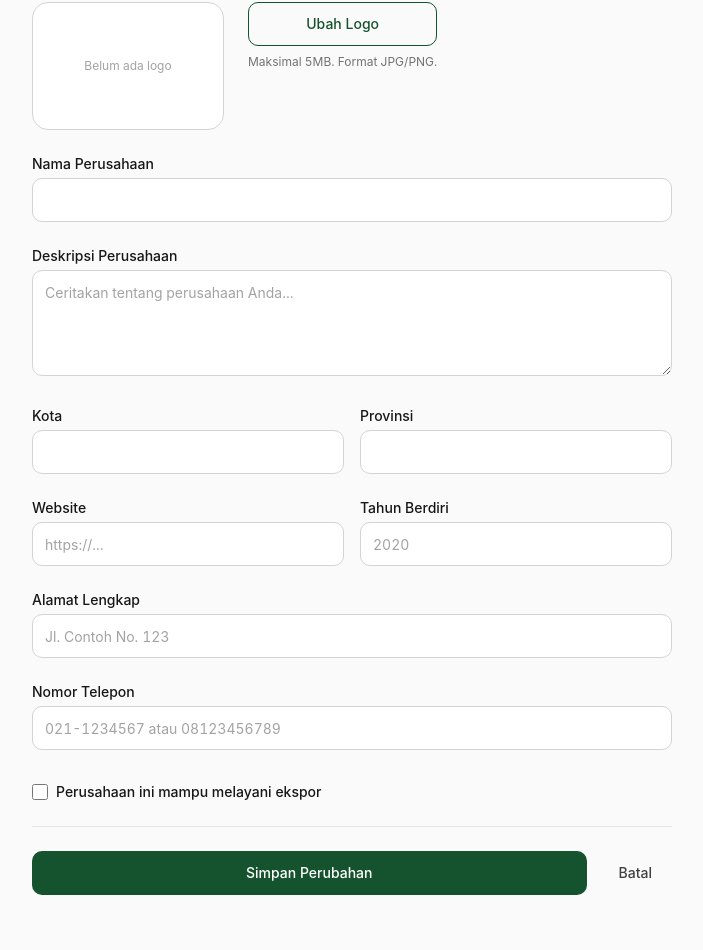
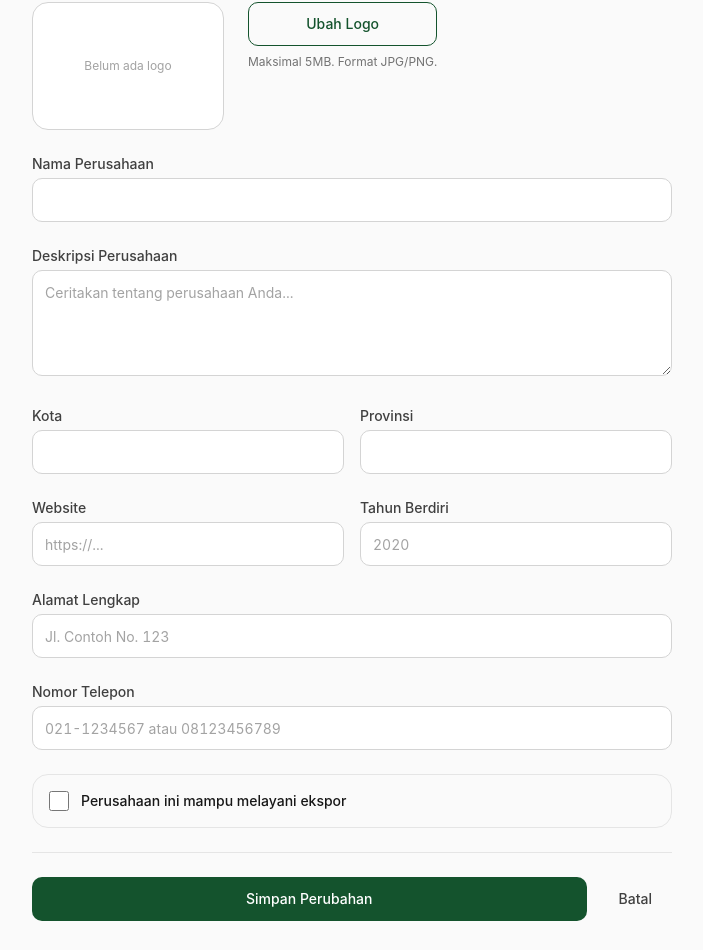
Before and after one commit to tradeindo888-dotcom/tradeindo, a Next.js app: page /en/workspace/seller/profile in a window 1280 px wide. Shown: the part 204-1154 px from the top of the page, without its empty margins (288-991 px from the left). Before the commit the page ends 1131 px from the top, so only its background shows below. Built offline with nearby package versions, Linux system fonts and the light colour scheme; no server answers.

Commit message:
check box

```diff
--- a/src/app/[lang]/rfqs/new/page.tsx
+++ b/src/app/[lang]/rfqs/new/page.tsx
@@ -169,24 +169,24 @@ export default function NewRfqPage() {
 
   return (
     <div className="mx-auto max-w-2xl px-4 py-8">
-      <h1 className="font-display text-2xl font-bold mb-6">
+      <h1 className="font-display text-2xl font-bold mb-6 text-neutral-900 dark:text-white">
         {lang === "en" ? "Create New RFQ" : "Buat RFQ Baru"}
       </h1>
 
       <form onSubmit={handleSubmit} className="bg-white dark:bg-neutral-900 border border-neutral-200 dark:border-neutral-800 rounded-xl p-6 shadow-sm space-y-5">
 
         <div>
-          <label className="text-sm font-medium block mb-1">Judul RFQ</label>
+          <label className="text-sm font-medium block mb-1 text-neutral-700 dark:text-neutral-300">Judul RFQ</label>
           <input required value={form.title} onChange={(e) => setForm({ ...form, title: e.target.value })} className={inputClass} placeholder="Contoh: Butuh Kopi Arabika 500kg" />
         </div>
 
         <div>
-          <label className="text-sm font-medium block mb-1">Deskripsi</label>
+          <label className="text-sm font-medium block mb-1 text-neutral-700 dark:text-neutral-300">Deskripsi</label>
           <textarea required rows={3} value={form.description} onChange={(e) => setForm({ ...form, description: e.target.value })} className={`${inputClass} h-auto py-3`} placeholder="Jelaskan kebutuhan Anda secara detail..." />
         </div>
 
         <div>
-          <label className="text-sm font-medium block mb-1">Kategori</label>
+          <label className="text-sm font-medium block mb-1 text-neutral-700 dark:text-neutral-300">Kategori</label>
           <select required value={form.categoryId} onChange={(e) => setForm({ ...form, categoryId: e.target.value })} className={inputClass}>
             <option value="">Pilih Kategori...</option>
             {categories.map((c) => (
@@ -197,40 +197,40 @@ export default function NewRfqPage() {
 
         <div className="grid grid-cols-2 gap-3">
           <div>
-            <label className="text-sm font-medium block mb-1">Jumlah</label>
+            <label className="text-sm font-medium block mb-1 text-neutral-700 dark:text-neutral-300">Jumlah</label>
             <input required type="number" min={1} value={form.quantity} onChange={(e) => setForm({ ...form, quantity: e.target.value })} className={inputClass} />
           </div>
           <div>
-            <label className="text-sm font-medium block mb-1">Satuan</label>
+            <label className="text-sm font-medium block mb-1 text-neutral-700 dark:text-neutral-300">Satuan</label>
             <input value={form.quantityUnit} onChange={(e) => setForm({ ...form, quantityUnit: e.target.value })} className={inputClass} placeholder="pcs / kg / ton" />
           </div>
         </div>
 
         <div className="grid grid-cols-2 gap-3">
           <div>
-            <label className="text-sm font-medium block mb-1">Harga Target Min (Rp)</label>
+            <label className="text-sm font-medium block mb-1 text-neutral-700 dark:text-neutral-300">Harga Target Min (Rp)</label>
             <input type="number" min={0} value={form.targetPrice} onChange={(e) => setForm({ ...form, targetPrice: e.target.value })} className={inputClass} />
           </div>
           <div>
-            <label className="text-sm font-medium block mb-1">Harga Target Max (Rp)</label>
+            <label className="text-sm font-medium block mb-1 text-neutral-700 dark:text-neutral-300">Harga Target Max (Rp)</label>
             <input type="number" min={0} value={form.targetPriceMax} onChange={(e) => setForm({ ...form, targetPriceMax: e.target.value })} className={inputClass} />
           </div>
         </div>
 
         <div className="grid grid-cols-2 gap-3">
           <div>
-            <label className="text-sm font-medium block mb-1">Kota Pengiriman</label>
+            <label className="text-sm font-medium block mb-1 text-neutral-700 dark:text-neutral-300">Kota Pengiriman</label>
             <input value={form.deliveryCity} onChange={(e) => setForm({ ...form, deliveryCity: e.target.value })} className={inputClass} placeholder="Jakarta, Surabaya..." />
           </div>
           <div>
-            <label className="text-sm font-medium block mb-1">Batas Waktu</label>
+            <label className="text-sm font-medium block mb-1 text-neutral-700 dark:text-neutral-300">Batas Waktu</label>
             <input required type="date" value={form.deadlineAt} onChange={(e) => setForm({ ...form, deadlineAt: e.target.value })} className={inputClass} />
           </div>
         </div>
 
         {/* UPLOAD GAMBAR */}
-        <div className="rounded-md border border-dashed border-neutral-300 p-4 dark:border-neutral-700">
-          <label className="text-sm font-medium block mb-2">Gambar Referensi (Maks 3)</label>
+        <div className="rounded-md border border-dashed border-neutral-300 p-4 dark:border-neutral-700 bg-white dark:bg-neutral-900">
+          <label className="text-sm font-medium block mb-2 text-neutral-700 dark:text-neutral-300">Gambar Referensi (Maks 3)</label>
           <input type="file" multiple accept="image/*" ref={fileInputRef} onChange={handleImageUpload} className="block w-full text-sm text-neutral-500 file:mr-4 file:py-2 file:px-4 file:rounded-md file:border-0 file:font-semibold file:bg-forest-700 file:text-white hover:file:bg-forest-500" />
           {uploading && <p className="mt-2 text-sm text-blue-600">Mengunggah gambar...</p>}
 
@@ -246,14 +246,23 @@ export default function NewRfqPage() {
           )}
         </div>
 
-        <label className="flex items-center gap-2 text-sm cursor-pointer pt-2">
-          <input type="checkbox" checked={form.verifiedOnly} onChange={(e) => setForm({ ...form, verifiedOnly: e.target.checked })} className="h-4 w-4 accent-forest-700 rounded" />
-          Hanya tampilkan ke supplier terverifikasi
-        </label>
+        {/* CHECKBOX VERIFIED ONLY (DIPERBAIKI) */}
+        <div className="flex items-center gap-3 p-4 border border-neutral-200 rounded-lg bg-neutral-50 dark:bg-neutral-800/50 dark:border-neutral-700">
+          <input
+            type="checkbox"
+            checked={form.verifiedOnly}
+            onChange={(e) => setForm({ ...form, verifiedOnly: e.target.checked })}
+            className="h-5 w-5 accent-forest-700 rounded border border-neutral-300 bg-white focus:ring-forest-700 dark:border-neutral-600 dark:bg-neutral-800 dark:focus:ring-lime-400"
+            id="verifiedOnly"
+          />
+          <label htmlFor="verifiedOnly" className="text-sm font-medium cursor-pointer text-neutral-900 dark:text-neutral-200">
+            Hanya tampilkan ke supplier terverifikasi
+          </label>
+        </div>
 
         <div className="flex gap-3 pt-4">
-          <Button type="submit" disabled={loading || uploading} className="flex-1">{loading ? "Membuat RFQ..." : "Buat RFQ"}</Button>
-          <Button type="button" variant="ghost" onClick={() => router.back()} disabled={loading}>Batal</Button>
+          <Button type="submit" disabled={loading || uploading} className="flex-1 h-11">{loading ? "Membuat RFQ..." : "Buat RFQ"}</Button>
+          <Button type="button" variant="ghost" onClick={() => router.back()} disabled={loading} className="h-11">Batal</Button>
         </div>
       </form>
 
--- a/src/app/[lang]/workspace/seller/profile/page.tsx
+++ b/src/app/[lang]/workspace/seller/profile/page.tsx
@@ -98,7 +98,7 @@ export default function EditProfile() {
 
   return (
     <div className="mx-auto max-w-2xl px-4 py-8">
-      <h1 className="font-display text-2xl font-bold mb-6">Edit Profil Perusahaan</h1>
+      <h1 className="font-display text-2xl font-bold mb-6 text-neutral-900 dark:text-white">Edit Profil Perusahaan</h1>
 
       <form onSubmit={onSubmit} className="space-y-6">
         {/* Logo Upload */}
@@ -120,22 +120,22 @@ export default function EditProfile() {
         </div>
 
         <div>
-          <label className="text-sm font-medium block mb-1">Nama Perusahaan</label>
+          <label className="text-sm font-medium block mb-1 text-neutral-700 dark:text-neutral-300">Nama Perusahaan</label>
           <input name="name" defaultValue={profile.name} required className={inputClass} />
         </div>
 
         <div>
-          <label className="text-sm font-medium block mb-1">Deskripsi Perusahaan</label>
+          <label className="text-sm font-medium block mb-1 text-neutral-700 dark:text-neutral-300">Deskripsi Perusahaan</label>
           <textarea name="description" defaultValue={profile.description || ""} rows={4} className={`${inputClass} h-auto py-3`} placeholder="Ceritakan tentang perusahaan Anda..." />
         </div>
 
         <div className="grid grid-cols-2 gap-4">
           <div>
-            <label className="text-sm font-medium block mb-1">Kota</label>
+            <label className="text-sm font-medium block mb-1 text-neutral-700 dark:text-neutral-300">Kota</label>
             <input name="city" defaultValue={profile.city || ""} className={inputClass} />
           </div>
           <div>
-            <label className="text-sm font-medium block mb-1">Provinsi</label>
+            <label className="text-sm font-medium block mb-1 text-neutral-700 dark:text-neutral-300">Provinsi</label>
             <input name="province" defaultValue={profile.province || ""} className={inputClass} />
           </div>
         </div>
@@ -143,28 +143,37 @@ export default function EditProfile() {
         {/* Website & Tahun Berdiri */}
         <div className="grid grid-cols-2 gap-4">
           <div>
-            <label className="text-sm font-medium block mb-1">Website</label>
+            <label className="text-sm font-medium block mb-1 text-neutral-700 dark:text-neutral-300">Website</label>
             <input name="website" defaultValue={profile.website || ""} placeholder="https://..." className={inputClass} />
           </div>
           <div>
-            <label className="text-sm font-medium block mb-1">Tahun Berdiri</label>
+            <label className="text-sm font-medium block mb-1 text-neutral-700 dark:text-neutral-300">Tahun Berdiri</label>
             <input name="yearEstablished" type="number" defaultValue={profile.yearEstablished || ""} placeholder="2020" className={inputClass} />
           </div>
         </div>
 
         {/* Alamat & Telepon */}
         <div>
-          <label className="text-sm font-medium block mb-1">Alamat Lengkap</label>
+          <label className="text-sm font-medium block mb-1 text-neutral-700 dark:text-neutral-300">Alamat Lengkap</label>
           <input name="address" defaultValue={profile.address || ""} placeholder="Jl. Contoh No. 123" className={inputClass} />
         </div>
         <div>
-          <label className="text-sm font-medium block mb-1">Nomor Telepon</label>
+          <label className="text-sm font-medium block mb-1 text-neutral-700 dark:text-neutral-300">Nomor Telepon</label>
           <input name="phone" defaultValue={profile.phone || ""} placeholder="021-1234567 atau 08123456789" className={inputClass} />
         </div>
 
-        <div className="flex items-center gap-2 pt-2">
-          <input type="checkbox" name="exportCapability" defaultChecked={profile.exportCapability} className="h-4 w-4 accent-forest-700 rounded border-neutral-300" id="export" />
-          <label htmlFor="export" className="text-sm font-medium cursor-pointer">Perusahaan ini mampu melayani ekspor</label>
+        {/* CHECKBOX EXPORT (DIPERBAIKI) */}
+        <div className="flex items-center gap-3 p-4 border border-neutral-200 rounded-lg bg-neutral-50 dark:bg-neutral-800/50 dark:border-neutral-700">
+          <input
+            type="checkbox"
+            name="exportCapability"
+            defaultChecked={profile.exportCapability}
+            className="h-5 w-5 accent-forest-700 rounded border border-neutral-300 bg-white focus:ring-forest-700 dark:border-neutral-600 dark:bg-neutral-800 dark:focus:ring-lime-400"
+            id="export"
+          />
+          <label htmlFor="export" className="text-sm font-medium cursor-pointer text-neutral-900 dark:text-neutral-200">
+            Perusahaan ini mampu melayani ekspor
+          </label>
         </div>
 
         <div className="flex gap-3 pt-6 border-t border-neutral-200 dark:border-neutral-800">
```
